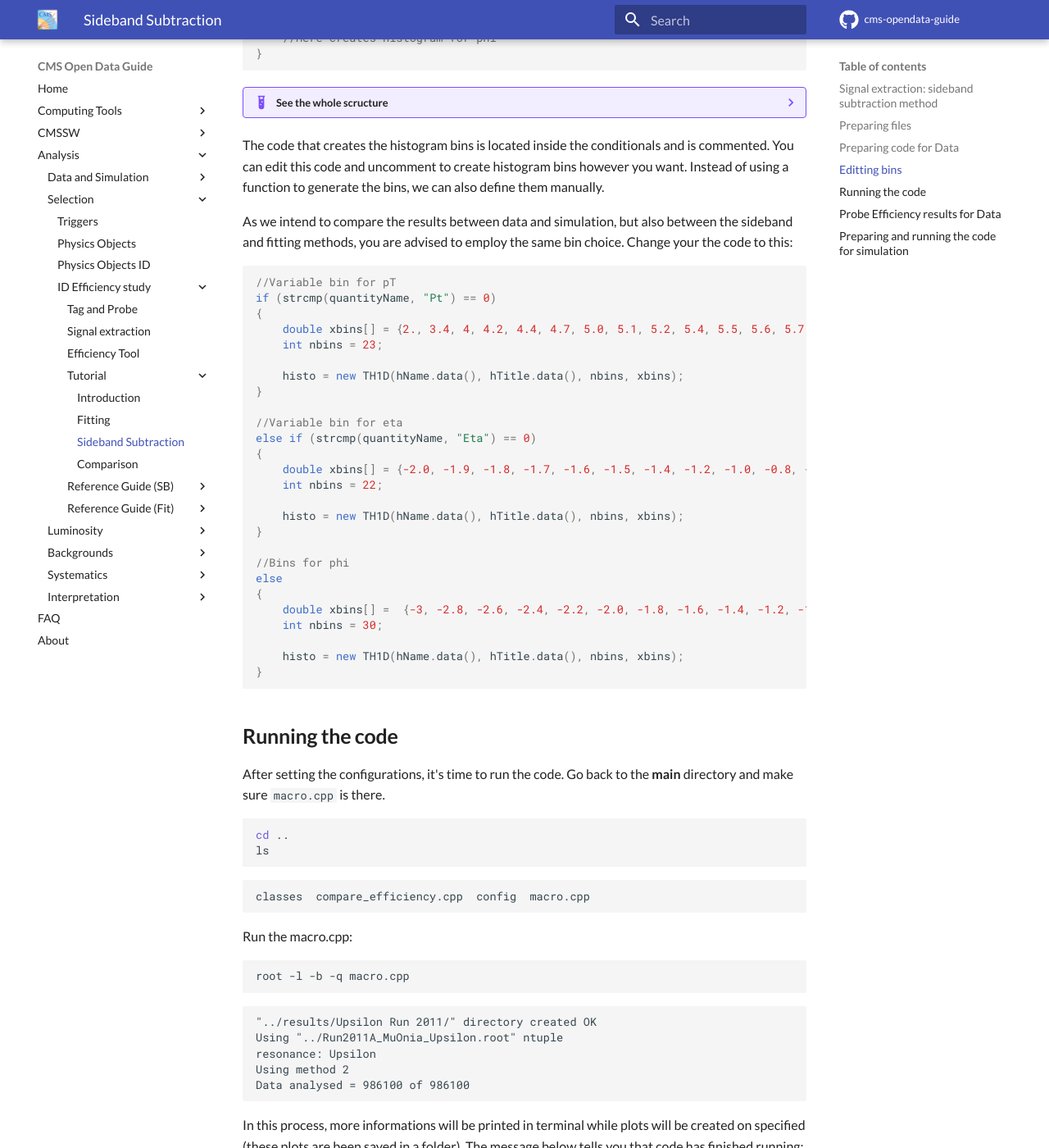
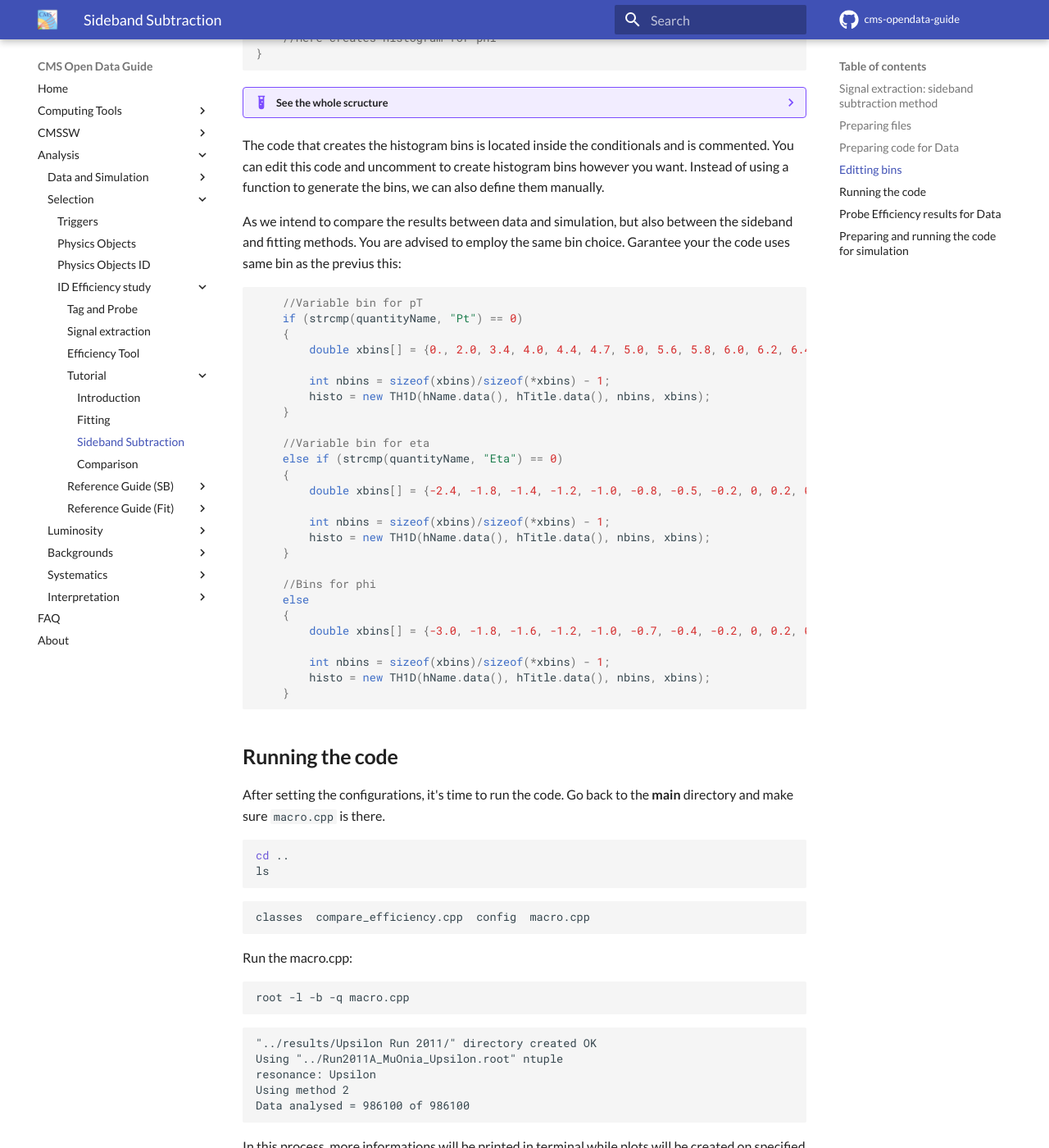
Before and after one commit to cernopendata/cms-opendata-guide, an MkDocs documentation site: the page built from docs/analysis/selection/idefficiencystudy/tutorial/03-sidebandsubtraction.md, in a window 1280 px wide and 1400 px high, scrolled down 5209 px. Shown: the whole window at 82% size. Built offline with MkDocs 1.6.1 and Material for MkDocs 9.7.7, drawn with Linux system fonts in a browser that asks for light colours; comment, search, counter and statistics services are not loaded.

Commit message:
Corrected images

```diff
--- a/docs/analysis/selection/idefficiencystudy/tutorial/03-sidebandsubtraction.md
+++ b/docs/analysis/selection/idefficiencystudy/tutorial/03-sidebandsubtraction.md
@@ -208,106 +208,72 @@
 
 ??? Example "See the whole scructure"
 
-    Don't be scared! Code doens't bite.
+    Don't be scared! Code does'nt bite.
 
     ~~~cpp
     //Variable bin for pT
     if (strcmp(quantityName, "Pt") == 0)
     {
-    	double xbins[10000];
-    	xbins[0] = .0;
-    	int nbins = 0;
-    	double binWidth = 1.;
-    	for (int i = 1; xbins[i-1] < xMax+binWidth; i++)
-    	{
-    		xbins[i] = xbins[i-1] < 1. ? 1. : xbins[i-1] *(1+binWidth);
-    		nbins++;
-    	}
+        double xbins[] = {0., 2.0, 3.4, 4.0, 4.4, 4.7, 5.0, 5.6, 5.8, 6.0, 6.2, 6.4, 6.6, 6.8, 7.3, 9.5, 13.0, 17.0, 40.};
 
-    	histo = new TH1D(hName.data(), hTitle.data(), nbins, xbins);
+        int nbins = sizeof(xbins)/sizeof(*xbins) - 1;
+        histo = new TH1D(hName.data(), hTitle.data(), nbins, xbins);
     }
 
     //Variable bin for eta
     else if (strcmp(quantityName, "Eta") == 0)
     {
-    	double xbins[10000];
-    	xbins[0] = .5;
-    	int nbins = 0;
-    	double binWidth = 0.2;
+        double xbins[] = {-2.4, -1.8, -1.4, -1.2, -1.0, -0.8, -0.5, -0.2, 0, 0.2, 0.5, 0.8, 1.0, 1.2, 1.4, 1.8, 2.4};
 
-    	//For positive
-    	for (int i = 1; xbins[i-1] < xMax+binWidth; i++)
-    	{
-    		xbins[i] = xbins[i-1] < 1. ? 1. : xbins[i-1] *(1+binWidth);
-    		nbins++;
-    	}
-
-    	//Duplicate array and create another
-    	double rxbins[nbins*2+1];
-    	int entry = 0;
-    	for (int i = nbins; i    = 0; i--)
-    	{
-    		rxbins[entry] = -xbins[i];
-    		entry++;
-    	}
-    	rxbins[entry] = 0.;
-    	entry++;
-    	for (int i = 0; i <= nbins; i++)
-    	{
-    		rxbins[entry] = xbins[i];
-    		entry++;
-    	}
-
-    	histo = new TH1D(hName.data(), hTitle.data(), entry-1, rxbins);
+        int nbins = sizeof(xbins)/sizeof(*xbins) - 1;
+        histo = new TH1D(hName.data(), hTitle.data(), nbins, xbins);
     }
 
     //Bins for phi
     else
     {
-    	if (strcmp(quantityUnit, "") == 0)
-    	{
-    		yAxisTitleForm += " / (%1." + to_string(decimals) + "f)";
-    	}
-    	else
-    	{
-    		yAxisTitleForm += " / (%1." + to_string(decimals) + "f " + string(quantityUnit) + ")";
-    	}
+        double xbins[] = {-3.0, -1.8, -1.6, -1.2, -1.0, -0.7, -0.4, -0.2, 0, 0.2, 0.4, 0.7, 1.0, 1.2, 1.6, 1.8, 3.0};
 
-     histo = new TH1D(hName.data(), hTitle.data(), nBins, xMin, xMax);
+        int nbins = sizeof(xbins)/sizeof(*xbins) - 1;
+        histo = new TH1D(hName.data(), hTitle.data(), nbins, xbins);
     }
+
+    //Edit histogram axis
+    histo->GetYaxis()->SetTitle(Form(yAxisTitleForm.data(), histo->GetBinWidth(0)));
+    histo->GetXaxis()->SetTitle(xAxisTitle.data());
     ~~~
 
 The code that creates the histogram bins is located inside the conditionals and is commented. You can edit this code and uncomment to create histogram bins however you want. Instead of using a function to generate the bins, we can also define them manually.
 
-As we intend to compare the results between data and simulation, but also between the sideband and fitting methods, you are advised to employ the same bin choice. Change your the code to this:
+As we intend to compare the results between data and simulation, but also between the sideband and fitting methods. You are advised to employ the same bin choice. Garantee your the code uses same bin as the previus this:
 
 ~~~cpp
-//Variable bin for pT
-if (strcmp(quantityName, "Pt") == 0)
-{
-	double xbins[] = {2., 3.4, 4, 4.2, 4.4, 4.7, 5.0, 5.1, 5.2, 5.4, 5.5, 5.6, 5.7, 5.8, 5.9, 6.2, 6.4, 6.6, 6.8, 7.3, 9.5, 13.0, 17.0, 40.};
-	int nbins = 23;
+    //Variable bin for pT
+    if (strcmp(quantityName, "Pt") == 0)
+    {
+        double xbins[] = {0., 2.0, 3.4, 4.0, 4.4, 4.7, 5.0, 5.6, 5.8, 6.0, 6.2, 6.4, 6.6, 6.8, 7.3, 9.5, 13.0, 17.0, 40.};
 
-	histo = new TH1D(hName.data(), hTitle.data(), nbins, xbins);
-}
+        int nbins = sizeof(xbins)/sizeof(*xbins) - 1;
+        histo = new TH1D(hName.data(), hTitle.data(), nbins, xbins);
+    }
 
-//Variable bin for eta
-else if (strcmp(quantityName, "Eta") == 0)
-{
-	double xbins[] = {-2.0, -1.9, -1.8, -1.7, -1.6, -1.5, -1.4, -1.2, -1.0, -0.8, -0.6, -0.4, 0, 0.2, 0.4, 0.6, 0.7, 0.95, 1.2, 1.4, 1.5, 1.6, 2.0};
-	int nbins = 22;
+    //Variable bin for eta
+    else if (strcmp(quantityName, "Eta") == 0)
+    {
+        double xbins[] = {-2.4, -1.8, -1.4, -1.2, -1.0, -0.8, -0.5, -0.2, 0, 0.2, 0.5, 0.8, 1.0, 1.2, 1.4, 1.8, 2.4};
 
-	histo = new TH1D(hName.data(), hTitle.data(), nbins, xbins);
-}
+        int nbins = sizeof(xbins)/sizeof(*xbins) - 1;
+        histo = new TH1D(hName.data(), hTitle.data(), nbins, xbins);
+    }
 
-//Bins for phi
-else
-{
-	double xbins[] =  {-3, -2.8, -2.6, -2.4, -2.2, -2.0, -1.8, -1.6, -1.4, -1.2, -1.0, -0.8, -0.6, -0.4, -0.2, 0, 0.2, 0.4, 0.5, 0.6, 1.0, 1.2, 1.4, 1.6, 1.8, 2.0, 2.2, 2.4, 2.6, 2.8, 3.0};
-	int nbins = 30;
+    //Bins for phi
+    else
+    {
+        double xbins[] = {-3.0, -1.8, -1.6, -1.2, -1.0, -0.7, -0.4, -0.2, 0, 0.2, 0.4, 0.7, 1.0, 1.2, 1.6, 1.8, 3.0};
 
-	histo = new TH1D(hName.data(), hTitle.data(), nbins, xbins);
-}
+        int nbins = sizeof(xbins)/sizeof(*xbins) - 1;
+        histo = new TH1D(hName.data(), hTitle.data(), nbins, xbins);
+    }
 ~~~
 
 ## Running the code
@@ -351,7 +317,6 @@
     ~~~
     Error in <ROOT::Math::Cephes::incbi   : Wrong domain for parameter b (must be     0)
     ~~~
-    {: .error}
 
     This occurs when the contents of a bin of the pass histogram is greater than the corresponding bin in the total histogram. With sideband subtraction, depending on bins you choose, this can happen and will result in enormous error bars.
 
@@ -361,9 +326,9 @@
 
 If all went well, your results are going to be like these:
 
-![Efficiency plot](../../../../../images/analysis/cmsefficiency/tutorial/03/sideband_run2011/Efficiency_Tracker_Probe_Pt.png)
-![Efficiency plot](../../../../../images/analysis/cmsefficiency/tutorial/03/sideband_run2011/Efficiency_Tracker_Probe_Eta.png)
-![Efficiency plot](../../../../../images/analysis/cmsefficiency/tutorial/03/sideband_run2011/Efficiency_Tracker_Probe_Phi.png)
+![Efficiency_Tracker_Probe_Pt](../../../../../images/analysis/cmsefficiency/tutorial/03/sideband_run2011/Efficiency_Tracker_Probe_Pt.png)
+![Efficiency_Tracker_Probe_Eta](../../../../../images/analysis/cmsefficiency/tutorial/03/sideband_run2011/Efficiency_Tracker_Probe_Eta.png)
+![Efficiency_Tracker_Probe_Phi](../../../../../images/analysis/cmsefficiency/tutorial/03/sideband_run2011/Efficiency_Tracker_Probe_Phi.png)
 
 ## Preparing and running the code for simulation
 
```
Also changed, not shown: docs/analysis/selection/idefficiencystudy/tutorial/02-fitting.md (+9 -9 lines), docs/images/analysis/cmsefficiency/tutorial/03/Efficiency_Tracker_Probe_Eta.png (added), docs/images/analysis/cmsefficiency/tutorial/03/Efficiency_Tracker_Probe_Phi.png (added), docs/images/analysis/cmsefficiency/tutorial/03/Efficiency_Tracker_Probe_Pt.png (added).
